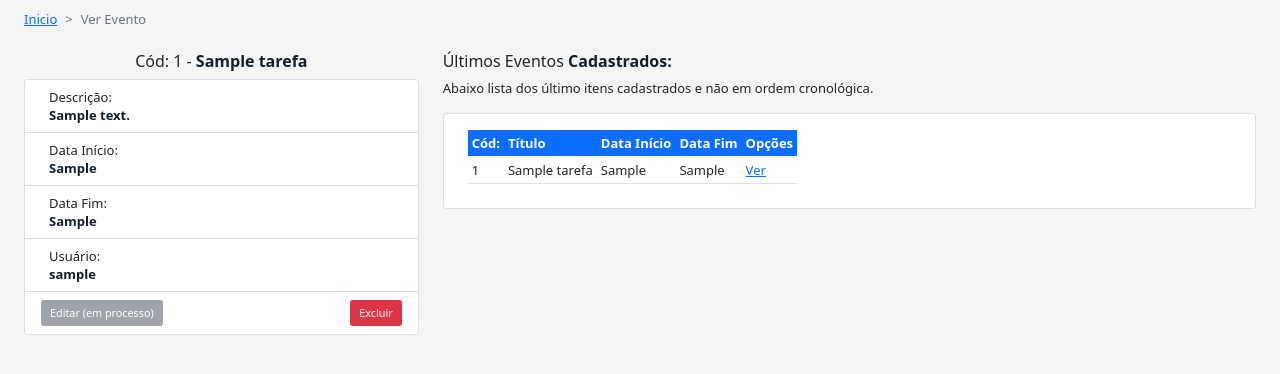
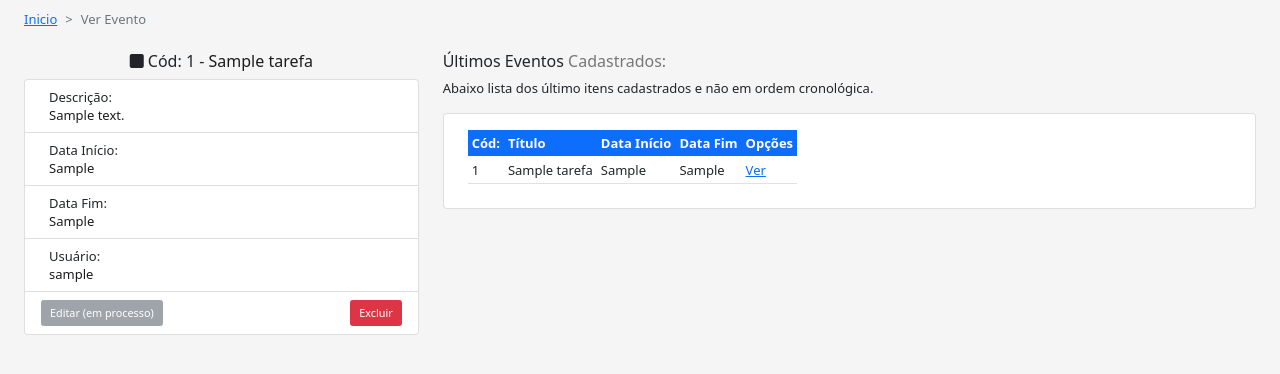
Before and after one commit to endjack/simoERP, a Django app: template simo/templates/tarefas/ver-tarefa.html in a window 1280 px wide. Shown: the part 53-427 px from the top of the page. Run offline with Django 3.2, Linux system fonts and the light colour scheme; the template is opened without the code that fills it: most values are stand-ins (such as "Sample title", 1, 10 or a date in 2020); some libraries are stand-ins or nearby versions.

Commit message:
Add cores aos lembretes

```diff
--- a/simo/settings.py
+++ b/simo/settings.py
@@ -172,3 +172,5 @@ DEFAULT_AUTO_FIELD = 'django.db.models.BigAutoField'
 LOGIN_REDIRECT_URL = 'dashboard'
 LOGOUT_REDIRECT_URL = 'login'
 LOGIN_URL = 'login'
+
+TEMPLATE_DEBUG = DEBUG
--- a/simo/static/css/general_styles.css
+++ b/simo/static/css/general_styles.css
@@ -35,8 +35,13 @@
 /*TEXTOS*/
 
 .titulo-p-suave{
-  color: #121e2b;
-  font-weight:600;
+  color: #777779;
+  font-weight:normal;
+}
+
+.titulo-p-forte{
+  color: #1c1c1e;
+  font-weight:500;
 }
 
 
@@ -203,6 +208,10 @@
   background-color:rgb(230, 231, 231) !important;
 }
 
+.com-eventos:hover{
+  background-color:rgb(225, 225, 224) !important;
+}
+
 .com-eventos{
   background-color: white !important;
   padding-top: 4px;
--- a/simo/templates/tarefas/fragmentos/ver-tarefa-detalhes.html
+++ b/simo/templates/tarefas/fragmentos/ver-tarefa-detalhes.html
@@ -1,16 +1,16 @@
 <div class="col-4 ">
     {% if tarefa %}
-    <div class="text-center">   <h6> Cód: {{tarefa.pk}} - <span class="titulo-p-suave">{{tarefa.titulo}}</span></h6></div>
+    <div class="text-center"><span style="color:{{tarefa.cor}};"><h6><i class="fas fa-square"></i></span>  Cód: {{tarefa.pk}} - <span class="titulo-p-forte">{{tarefa.titulo}}</span></h6></div>
     <ol class="list-group mb-2 ">
 
         <li class="list-group-item d-flex justify-content-between align-items-start  ">
             <div class="ms-2 me-auto">
                 {% if tarefa.descricao %}
                 Descrição:
-                <div class="titulo-p-suave">{{tarefa.descricao}}</div>
+                <div class="titulo-p-forte">{{tarefa.descricao}}</div>
                 {% else %}
                 Descrição:
-                <div class="titulo-p-suave"> - </div>
+                <div class="titulo-p-forte"> - </div>
                 {% endif %}
             </div>
         </li>
@@ -18,10 +18,10 @@
             <div class="ms-2 me-auto">
                 {% if tarefa.data_inclusao %}
                 Data Início:
-                <div class="titulo-p-suave">{{tarefa.data_inclusao}}</div>
+                <div class="titulo-p-forte">{{tarefa.data_inclusao}}</div>
                 {% else %}
                 Data Início:
-                <div class="titulo-p-suave"> - </div>
+                <div class="titulo-p-forte"> - </div>
                 {% endif %}
             </div>
         </li>
@@ -29,10 +29,10 @@
             <div class="ms-2 me-auto">
                 {% if tarefa.data_conclusao %}
                 Data Fim:
-                <div class="titulo-p-suave">{{tarefa.data_conclusao}}</div>
+                <div class="titulo-p-forte">{{tarefa.data_conclusao}}</div>
                 {% else %}
                 Data Fim:
-                <div class="titulo-p-suave"> - </div>
+                <div class="titulo-p-forte"> - </div>
                 {% endif %}
             </div>
         </li>
@@ -40,10 +40,10 @@
             <div class="ms-2 me-auto">
                 {% if tarefa.usuario.username %}
                 Usuário:
-                <div class="titulo-p-suave">{{tarefa.usuario.username}}</div>
+                <div class="titulo-p-forte">{{tarefa.usuario.username}}</div>
                 {% else %}
                 Usuário:
-                <div class="titulo-p-suave"> - </div>
+                <div class="titulo-p-forte"> - </div>
                 {% endif %}
             </div>
         </li>
--- a/simo/urls.py
+++ b/simo/urls.py
@@ -17,6 +17,8 @@ from django.urls import path, include
 from django.conf.urls.static import static
 from django.contrib.auth import views as auth_views
 from financeiro.ajax import *
+
+# handler404 = 'simo.utils.handler404'
 
 
 urlpatterns = [
@@ -160,8 +162,9 @@ htmlx_urlpatterns = [
 
 ]
 
+
 urlpatterns += htmlx_urlpatterns
 
 
 if settings.DEBUG:
-     urlpatterns += static(settings.MEDIA_URL, document_root=settings.MEDIA_ROOT)
+    urlpatterns += static(settings.MEDIA_URL, document_root=settings.MEDIA_ROOT)
```
Also changed, not shown: simo/templates/404.html (added, +8 -0 lines), simo/templates/tarefas/fragmentos/eventos-do-dia.html (+8 -8 lines), simo/utils.py (+11 -0 lines), tarefas/views.py (+51 -39 lines).
